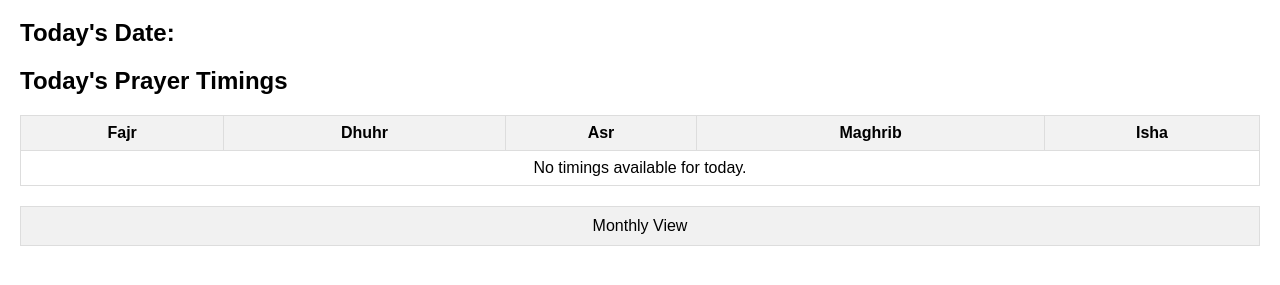
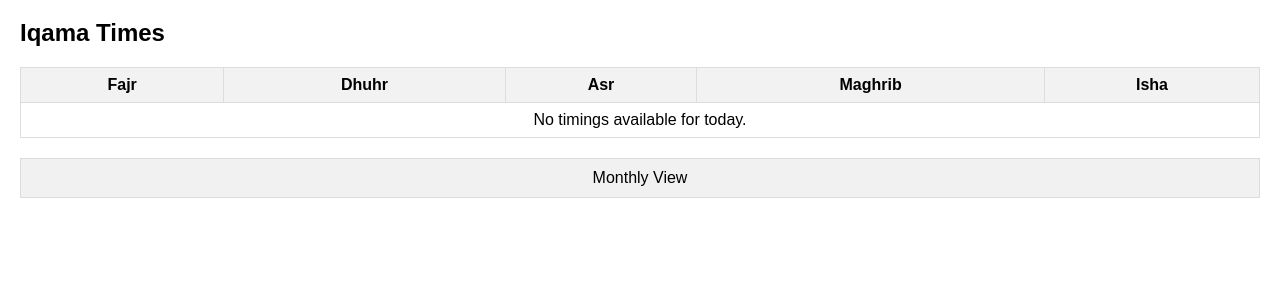
Before and after one commit to sshafiuddin-dev/sshafiuddin-dev.github.io, a plain HTML site: page index.html in a window 1280 px wide. Shown: the part 61-346 px from the top of the page. Drawn offline with Linux system fonts and the light colour scheme; no server answers.

Commit message:
Update index.html

```diff
--- a/index.html
+++ b/index.html
@@ -3,7 +3,7 @@
 <head>
     <meta charset="UTF-8">
     <meta name="viewport" content="width=device-width, initial-scale=1.0">
-    <title>Prayer Timings</title>
+    <title>Iqama Timings</title>
     <link rel="stylesheet" href="styles.css"> <!-- Link to your CSS file -->
     <style>
         /* Add some basic styles for the collapsible section */
@@ -27,11 +27,11 @@
 
     <!-- Today's Timings Table -->
     <section id="todays-date" class="centered">
-    <h2>Today's Date: <span id="currentDate"></span></h2>
+    <h2><span id="currentDate"></span></h2>
     </section>
 
     <section id="todays-timings" class="centered">
-        <h2>Today's Prayer Timings</h2>
+        <h2>Iqama Times</h2>
         <table id="today-timings">
             <thead>
                 <tr>
```
